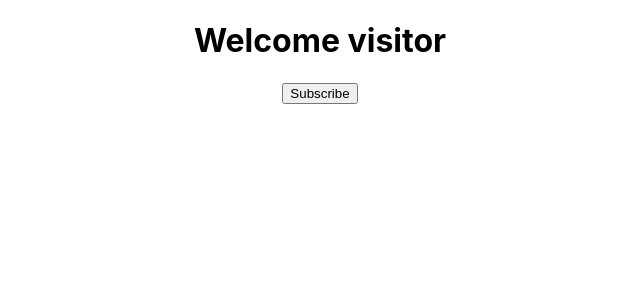
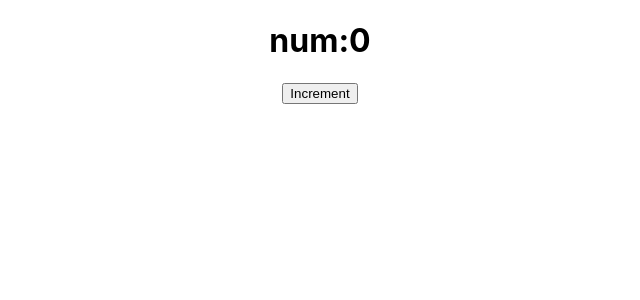
Before and after one commit to geekymv/web, a React (Create React App) app in the folder react/day01/my-app/: page / in a window 1280 px wide. Shown: the top 300 px of the page, without its empty margins (320-960 px from the left). Built offline with nearby package versions, Linux system fonts and the light colour scheme.

Commit message:
setState

```diff
--- a/react/day01/my-app/src/App.js
+++ b/react/day01/my-app/src/App.js
@@ -4,7 +4,7 @@ import Greet from './components/Greet';
 import Welcome from './components/Welcome';
 import Hello from './components/Hello';
 import Message from './components/Message';
-
+import Counter from './components/Counter';
 
 function App() {
   return (
@@ -19,7 +19,8 @@ function App() {
      <Welcome name="lily" age="18"/>
      <Welcome name="tony" age="22"/> */}
      {/* <Hello/> */}
-     <Message />
+     {/* <Message /> */}
+     <Counter />
     </div>
   );
 }
--- /dev/null
+++ b/react/day01/my-app/src/components/Counter.js
@@ -0,0 +1,48 @@
+import React, { Component } from 'react'
+
+class Counter extends Component {
+
+    constructor() {
+        super()
+        this.state = {
+            num: 0
+        }
+    }
+
+    incrementNum() {
+        /*
+        this.setState({
+            num: this.state.num + 1
+        }, () => {
+            console.log('num is ', this.state.num)
+        })
+        // this.setState 是异步执行的
+        console.log(this.state.num)
+        */
+       this.setState((prevState) => ({
+        num: prevState.num + 1
+       }), () => {
+        console.log('num is ', this.state.num)
+       })
+    }
+
+    incrementFive() {
+        this.incrementNum()
+        this.incrementNum()
+        this.incrementNum()
+        this.incrementNum()
+        this.incrementNum()
+    }
+
+    render() {
+        return (
+            <div>
+                <h1>num:{this.state.num}</h1>
+                <button onClick={() => this.incrementFive()}>Increment</button>
+            </div>
+        )
+    }
+
+}
+
+export default Counter
```
Also changed, not shown: 1 other file (tests, documents, lock files or other folders).
